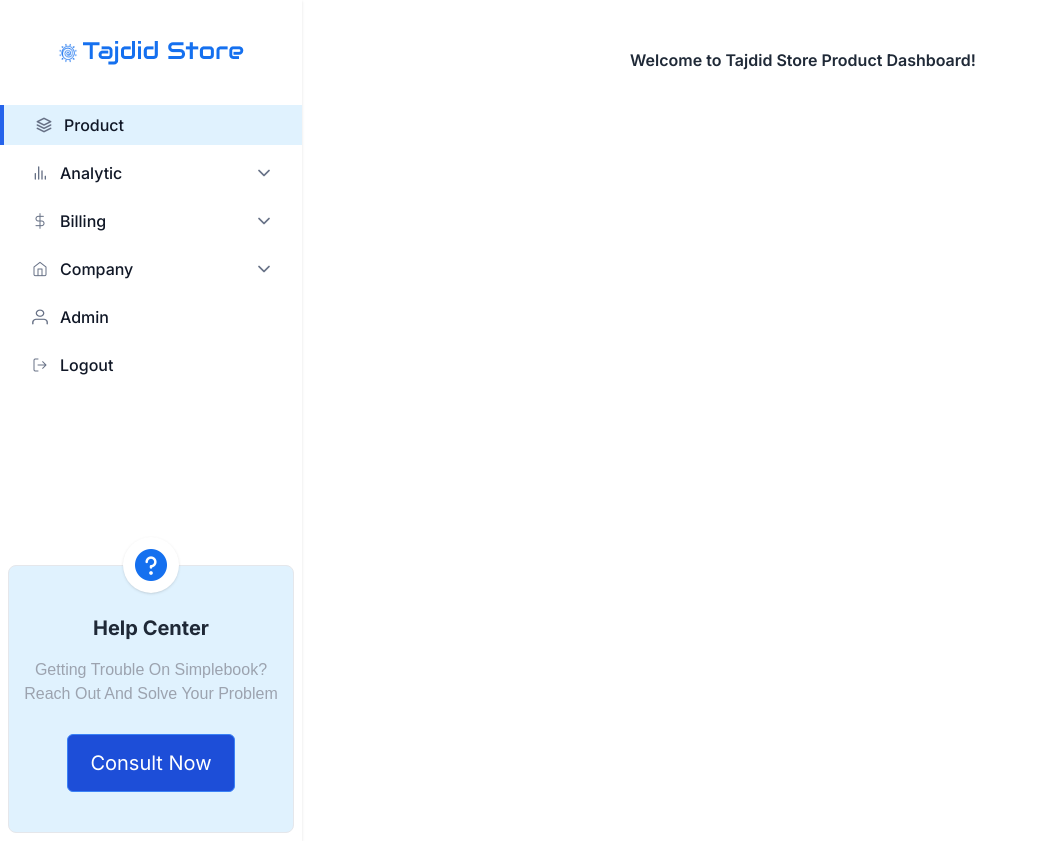
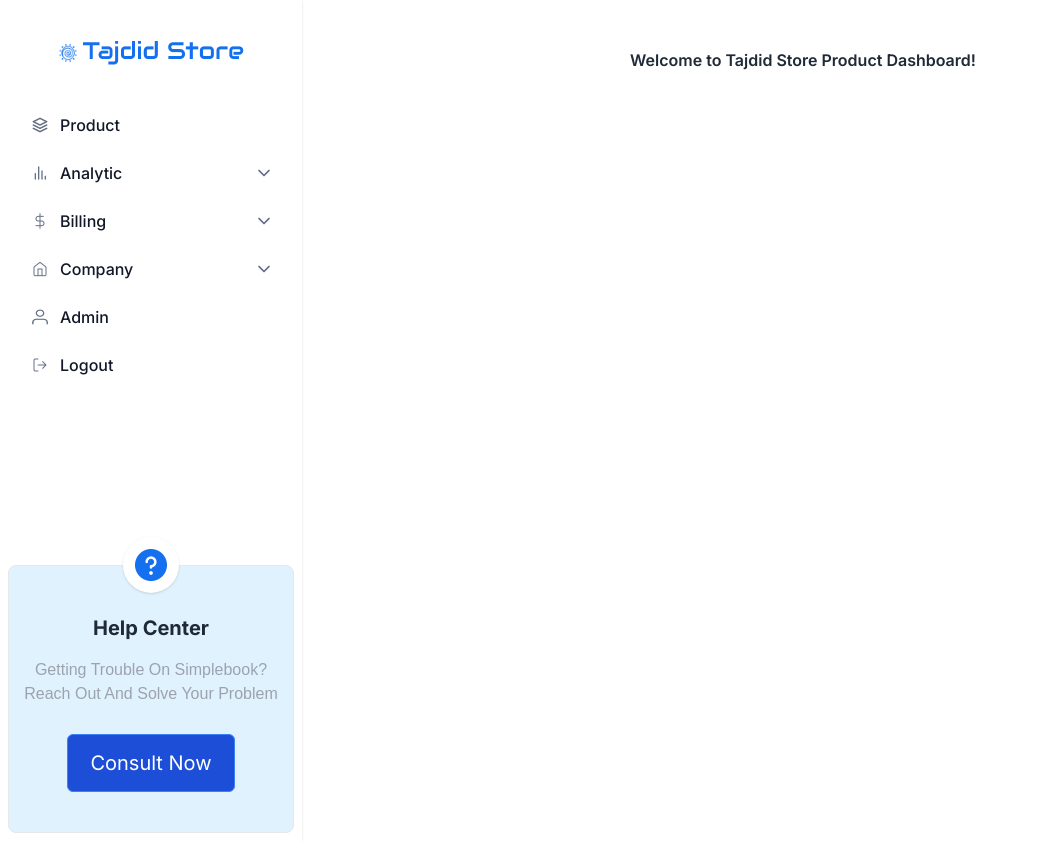
Before and after one commit to rumana2000/Tajdid-Ecom-Product-Dashboard-CRUD, a React (Vite) app: page / in a window 1280 px wide. Shown: the whole page, without its empty margins (0-1038 px from the left). Built offline with nearby package versions, Linux system fonts and the light colour scheme; a web font is replaced by a local one.

Commit message:
feat : menu active functionalities

```diff
--- a/src/component/ProductHader.jsx
+++ b/src/component/ProductHader.jsx
@@ -9,7 +9,7 @@
       <div className="flex justify-between h-24">
         <h2 className="text-3xl font-bold text-gray-800 capitalize">products</h2>
         <div className="flex justify-between gap-4">
-         <NavLink to="/create-product"> <button type="button" className="text-md capitalize w-[132px] h-10 bg-blue-700 rounded text-white">create new</button></NavLink>
+         <NavLink to="/product/create"> <button type="button" className="text-md capitalize w-[132px] h-10 bg-blue-700 rounded text-white">create new</button></NavLink>
           <div className="flex gap-2">
             <div>
               <img src={loginUser} alt="loginUser" className="w-10 h-10 rounded-full" />
--- a/src/component/Sidebar.jsx
+++ b/src/component/Sidebar.jsx
@@ -8,27 +8,38 @@
 import dollarSign from "../assets/Image/dollarSign.png"
 import arrowDown from "../assets/Image/arrowDown.png"
 import vector from "../assets/Image/Vector.png"
+import { NavLink, useLocation } from "react-router-dom"
 
 export default function Sidebar() {
+  const location = useLocation();
+
+  const isMenuItemActive = (menuItemPaths) => {
+    return menuItemPaths.includes(location.pathname)
+  };
+
   return (
     <>
       <div className="col-span-1 items-start">
-        <div className="min-h-screen shadow bg-white">
+        <div className="min-h-full shadow bg-white">
           <div className="">
+            <NavLink to='/' >
             <div className="flex justify-center items-center p-10 gap-1">
               <img src={shopLogo} alt="shopLogo" className="w-5 h-5" />
               <img src={shopName} alt="shopName" className="w-20h-20" />
             </div>
+            </NavLink>
             <div className="menu-h-container">
               <ul className="space-y-2 font-medium">
-                <li className="bg-sky-100 border-l-4 border-blue-600 ">
+                <NavLink to='/products'>
+                <li className={isMenuItemActive(['/products', '/product/create']) ? 'menu-active-link' : ''}>
                   <div className="px-6">
-                    <a href="#" className="flex items-center p-2 text-gray-900  dark:text-white">
+                    <span className="flex items-center p-2 text-gray-900  dark:text-white">
                       <img src={Layers} alt="Layers" className="w-4 h-4" />
                       <span className="ms-3 capitalize">product</span>
-                    </a>
+                    </span>
                   </div>
                 </li>
+                </NavLink>
                 <li>
                   <div className="px-6">
                     <a href="#" className="flex items-center p-2 text-gray-900 rounded-lg dark:text-white">
--- a/src/index.css
+++ b/src/index.css
@@ -15,7 +15,9 @@
   p {
     @apply font-Lexend
   }
-
+}
+.menu-active-link {
+  @apply bg-sky-100 border-l-4 border-blue-600
 }
 .menu-h-container {
   min-height: calc(80vh - 244px);
--- a/src/page/ProductCreateFrom.jsx
+++ b/src/page/ProductCreateFrom.jsx
@@ -42,7 +42,7 @@
               <h3 className="text-md text-gray-400 capitalize">Upload your product photo and details here.</h3>
             </div>
             <div className="flex justify-between gap-4">
-              <NavLink to="/"><button type="button" className="text-md capitalize w-[76px] h-[40px] bg-white shadow rounded">cancel</button></NavLink>
+              <NavLink to="/products"><button type="button" className="text-md capitalize w-[76px] h-[40px] bg-white shadow rounded">cancel</button></NavLink>
               <button type="submit" className="text-md capitalize w-[76px] h-[40px] bg-blue-700 rounded text-white">create</button>
             </div>
           </div>
```
